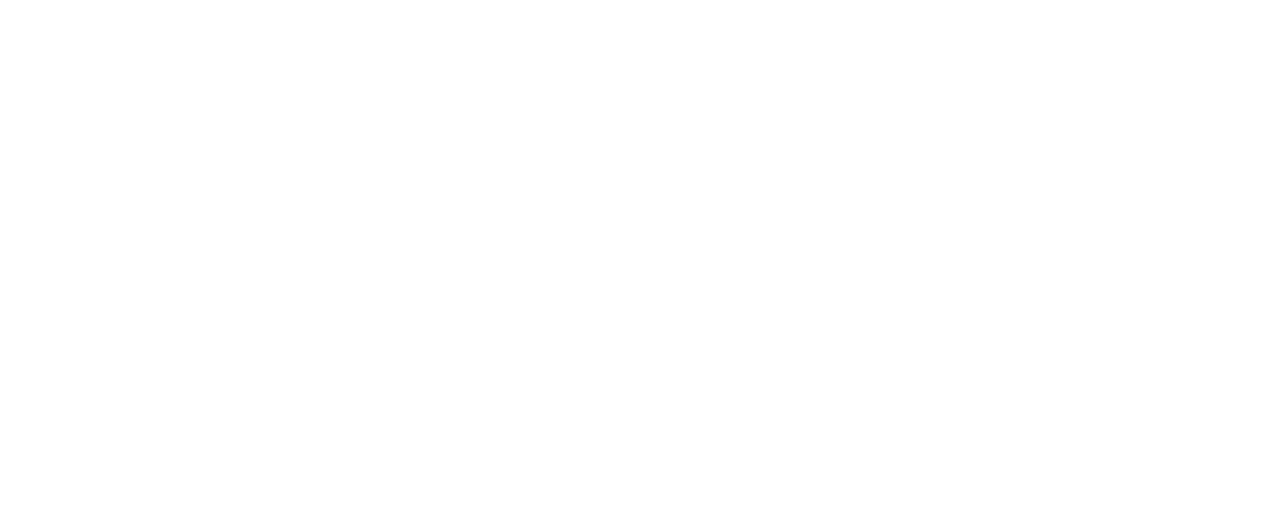
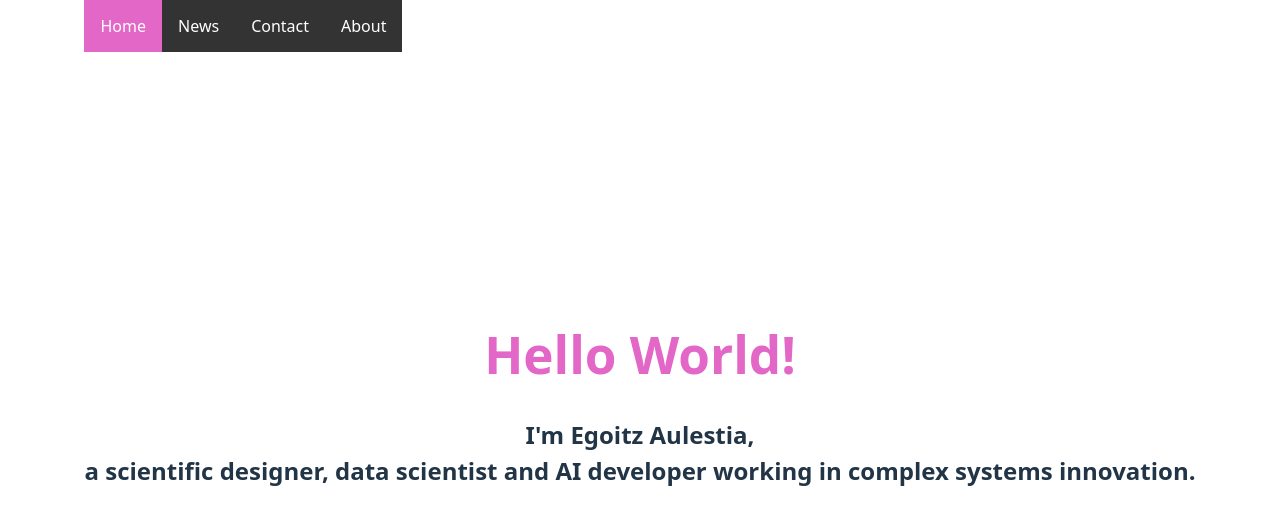
Before and after one commit to egoitzaulestia/ego-dev, a React (Vite) app: page / in a window 1280 px wide. Shown: the top 524 px of the page. Built offline with nearby package versions, Linux system fonts and the light colour scheme.

Commit message:
code update

```diff
--- a/src/App.jsx
+++ b/src/App.jsx
@@ -1,9 +1,11 @@
 import "./App.css";
+import Header from "./components/Header/Header";
 import Home from "./components/Home/Home";
 
 function App() {
   return (
     <div className="app">
+      <Header />
       <Home />
     </div>
   );
--- a/src/components/Header/Header.jsx
+++ b/src/components/Header/Header.jsx
@@ -1,4 +1,4 @@
-import "./Navbar.css";
+import "./Header.css";
 
 const Header = () => {
   return (
--- a/src/components/home/home.jsx
+++ b/src/components/home/home.jsx
@@ -3,15 +3,14 @@ import Header from "../Header/Header";
 
 const Home = () => {
   return (
-    <body>
-      <Header />
+    <main id="home">
       <h1>Hello World!</h1>
       <h2>
         I'm Egoitz Aulestia,
         <br />a scientific designer, data scientist and AI developer working in
         complex systems innovation.{" "}
       </h2>
-    </body>
+    </main>
   );
 };
 
```
Also changed, not shown: src/components/Header/Header.css (renamed from src/components/Header/Navbar.css).
